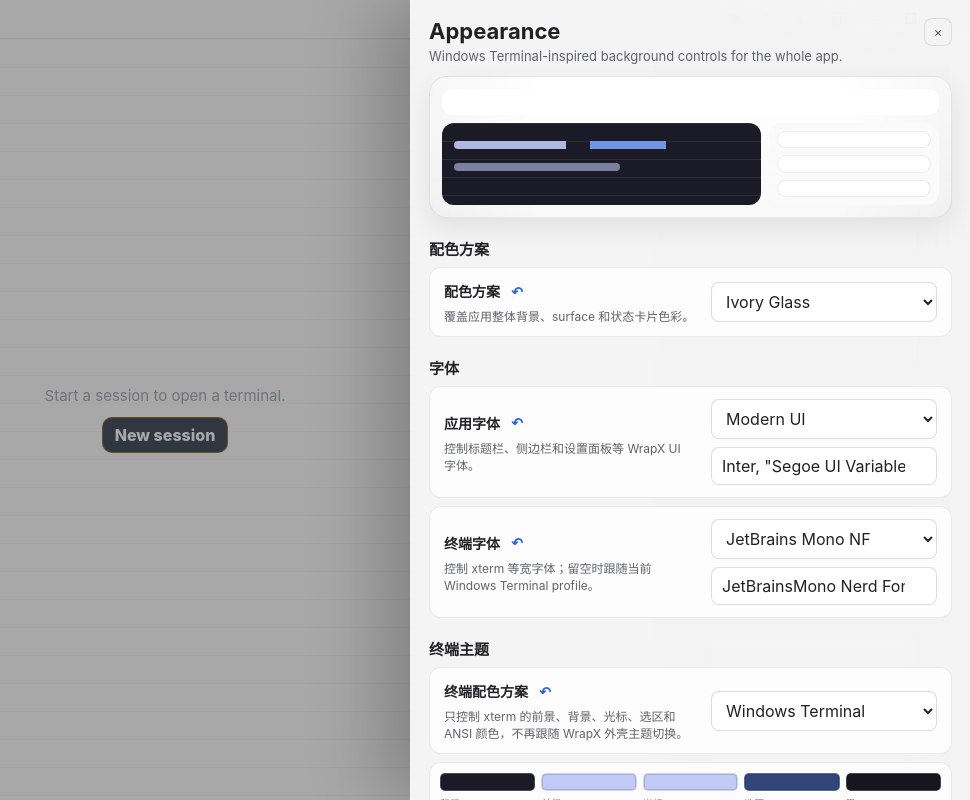
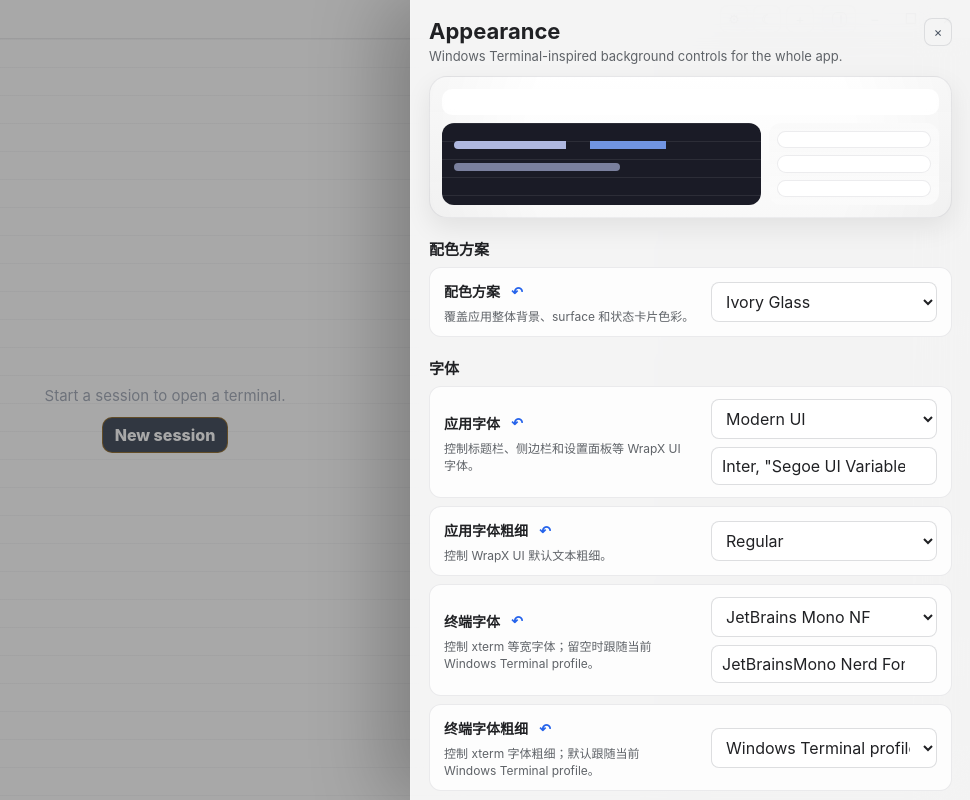
Before and after one commit to TangBo-cpu/warpX, a React (Vite) app: page / in a window 1280 px wide. Both pictures are taken after a click on the button "Open appearance settings". Shown: the whole page, without its empty margins (310-1280 px from the left). Built offline with nearby package versions, Linux system fonts and the light colour scheme.

Commit message:
增加字体粗细设置
- 增加应用字体粗细设置并应用到 WrapX UI
- 增加终端字体粗细设置并传递给 xterm
- 保留终端字体粗细跟随 Windows Terminal profile 的默认路径

Co-Authored-By: Claude Opus 4.8 <noreply@anthropic.com>

```diff
--- a/src/appearance.ts
+++ b/src/appearance.ts
@@ -60,10 +60,14 @@ export type FontOption = {
   description: string;
 };
 
+export type FontWeightOption = FontOption;
+
 export type AppearanceSettings = TerminalThemeSettings & {
   preset: AppearancePreset;
   appFontFamily: string;
+  appFontWeight: string;
   terminalFontFamily: string;
+  terminalFontWeight: string;
   intensity: number;
   backgroundImagePath?: string;
   backgroundImageFit: BackgroundImageFit;
@@ -135,6 +139,8 @@ export const APPEARANCE_STORAGE_KEY = "wrapx-appearance";
 
 export const DEFAULT_APP_FONT_FAMILY = 'Inter, "Segoe UI Variable", "Segoe UI", "Microsoft YaHei UI", "PingFang SC", system-ui, sans-serif';
 export const DEFAULT_TERMINAL_FONT_FAMILY = "JetBrainsMono Nerd Font";
+export const DEFAULT_APP_FONT_WEIGHT = "400";
+export const DEFAULT_TERMINAL_FONT_WEIGHT = "";
 
 export const APP_FONT_OPTIONS: FontOption[] = [
   {
@@ -185,6 +191,29 @@ export const TERMINAL_FONT_OPTIONS: FontOption[] = [
     label: "Windows Terminal profile",
     description: "Follow the active Windows Terminal profile font when available.",
   },
+];
+
+export const APP_FONT_WEIGHT_OPTIONS: FontWeightOption[] = [
+  { value: "300", label: "Light", description: "Lighter UI text." },
+  { value: "400", label: "Regular", description: "Default UI text weight." },
+  { value: "500", label: "Medium", description: "Slightly stronger UI text." },
+  { value: "600", label: "Semi Bold", description: "Emphasized UI text." },
+  { value: "700", label: "Bold", description: "Heavy UI text." },
+];
+
+export const TERMINAL_FONT_WEIGHT_OPTIONS: FontWeightOption[] = [
+  {
+    value: "",
+    label: "Windows Terminal profile",
+    description: "Follow the active Windows Terminal profile weight when available.",
+  },
+  { value: "normal", label: "Normal", description: "Use the terminal renderer's normal weight." },
+  { value: "bold", label: "Bold", description: "Use the terminal renderer's bold weight." },
+  { value: "300", label: "300 Light", description: "Light terminal text." },
+  { value: "400", label: "400 Regular", description: "Regular terminal text." },
+  { value: "500", label: "500 Medium", description: "Medium terminal text." },
+  { value: "600", label: "600 Semi Bold", description: "Semi-bold terminal text." },
+  { value: "700", label: "700 Bold", description: "Bold terminal text." },
 ];
 
 export const DEFAULT_TERMINAL_THEME_ID: TerminalThemeId = "windows-terminal";
@@ -347,7 +376,9 @@ export const TERMINAL_COLOR_FIELDS: Array<{
 export const DEFAULT_APPEARANCE_SETTINGS: AppearanceSettings = {
   preset: "ivory-glass",
   appFontFamily: DEFAULT_APP_FONT_FAMILY,
+  appFontWeight: DEFAULT_APP_FONT_WEIGHT,
   terminalFontFamily: DEFAULT_TERMINAL_FONT_FAMILY,
+  terminalFontWeight: DEFAULT_TERMINAL_FONT_WEIGHT,
   intensity: 0.45,
   backgroundImageFit: "cover",
   backgroundImageAlignment: "center",
@@ -634,9 +665,15 @@ export function normalizeAppearanceSettings(value: Partial<AppearanceSettings>):
   return {
     preset: isAppearancePreset(value.preset) ? value.preset : DEFAULT_APPEARANCE_SETTINGS.preset,
     appFontFamily: normalizeFontFamily(value.appFontFamily, DEFAULT_APPEARANCE_SETTINGS.appFontFamily),
+    appFontWeight: normalizeFontWeight(value.appFontWeight, DEFAULT_APPEARANCE_SETTINGS.appFontWeight),
     terminalFontFamily: normalizeFontFamily(
       value.terminalFontFamily,
       DEFAULT_APPEARANCE_SETTINGS.terminalFontFamily,
+      true,
+    ),
+    terminalFontWeight: normalizeFontWeight(
+      value.terminalFontWeight,
+      DEFAULT_APPEARANCE_SETTINGS.terminalFontWeight,
       true,
     ),
     intensity: clamp01(value.intensity, DEFAULT_APPEARANCE_SETTINGS.intensity),
@@ -777,6 +814,7 @@ export function resolveAppearanceCssVariables(
 
   return {
     "--app-font-family": settings.appFontFamily,
+    "--app-font-weight": settings.appFontWeight,
     "--terminal-font-family": terminalFontCssVariable(settings.terminalFontFamily),
     "--appearance-base-color": preset.baseColor,
     "--appearance-gradient": preset.gradient,
@@ -911,6 +949,30 @@ function normalizeFontFamily(value: unknown, fallback: string, allowEmpty = fals
   return fontFamily;
 }
 
+function normalizeFontWeight(value: unknown, fallback: string, allowEmpty = false) {
+  if (typeof value === "number" && Number.isInteger(value)) {
+    return normalizeFontWeight(String(value), fallback, allowEmpty);
+  }
+
+  if (typeof value !== "string") {
+    return fallback;
+  }
+
+  const fontWeight = value.trim().toLowerCase();
+  if (!fontWeight) {
+    return allowEmpty ? "" : fallback;
+  }
+
+  if (fontWeight === "normal" || fontWeight === "bold") {
+    return fontWeight;
+  }
+
+  const numericFontWeight = Number(fontWeight);
+  return Number.isInteger(numericFontWeight) && numericFontWeight >= 100 && numericFontWeight <= 900
+    ? String(numericFontWeight)
+    : fallback;
+}
+
 function terminalFontCssVariable(fontFamily: string) {
   return fontFamily || "var(--terminal-profile-font-family)";
 }
--- a/src/components/AppearancePanel.tsx
+++ b/src/components/AppearancePanel.tsx
@@ -12,10 +12,12 @@ import {
   APPEARANCE_PRESET_OPTIONS,
   BACKGROUND_IMAGE_ALIGNMENT_OPTIONS,
   APP_FONT_OPTIONS,
+  APP_FONT_WEIGHT_OPTIONS,
   BACKGROUND_IMAGE_FIT_OPTIONS,
   DEFAULT_APPEARANCE_SETTINGS,
   TERMINAL_COLOR_FIELDS,
   TERMINAL_FONT_OPTIONS,
+  TERMINAL_FONT_WEIGHT_OPTIONS,
   TERMINAL_THEME_OPTIONS,
   resolveTerminalThemeColors,
 } from "../appearance";
@@ -125,6 +127,18 @@ export function AppearancePanel({
           </SettingRow>
 
           <SettingRow
+            title="应用字体粗细"
+            description="控制 WrapX UI 默认文本粗细。"
+            onReset={() => onChange({ appFontWeight: DEFAULT_APPEARANCE_SETTINGS.appFontWeight })}
+          >
+            <FontWeightControl
+              options={APP_FONT_WEIGHT_OPTIONS}
+              value={settings.appFontWeight}
+              onChange={(appFontWeight) => onChange({ appFontWeight })}
+            />
+          </SettingRow>
+
+          <SettingRow
             title="终端字体"
             description="控制 xterm 等宽字体；留空时跟随当前 Windows Terminal profile。"
             onReset={() => onChange({ terminalFontFamily: DEFAULT_APPEARANCE_SETTINGS.terminalFontFamily })}
@@ -136,6 +150,18 @@ export function AppearancePanel({
               placeholder="Windows Terminal profile"
               value={settings.terminalFontFamily}
               onChange={(terminalFontFamily) => onChange({ terminalFontFamily })}
+            />
+          </SettingRow>
+
+          <SettingRow
+            title="终端字体粗细"
+            description="控制 xterm 字体粗细；默认跟随当前 Windows Terminal profile。"
+            onReset={() => onChange({ terminalFontWeight: DEFAULT_APPEARANCE_SETTINGS.terminalFontWeight })}
+          >
+            <FontWeightControl
+              options={TERMINAL_FONT_WEIGHT_OPTIONS}
+              value={settings.terminalFontWeight}
+              onChange={(terminalFontWeight) => onChange({ terminalFontWeight })}
             />
           </SettingRow>
         </div>
@@ -387,6 +413,30 @@ function FontFamilyControl({
   );
 }
 
+function FontWeightControl({
+  options,
+  value,
+  onChange,
+}: {
+  options: FontOption[];
+  value: string;
+  onChange: (value: string) => void;
+}) {
+  return (
+    <select
+      className="appearance-control"
+      value={value}
+      onChange={(event) => onChange(event.target.value)}
+    >
+      {options.map((option) => (
+        <option key={option.label} value={option.value}>
+          {option.label}
+        </option>
+      ))}
+    </select>
+  );
+}
+
 function SettingRow({ title, description, children, onReset }: SettingRowProps) {
   return (
     <div className="appearance-row">
--- a/src/components/TerminalView.tsx
+++ b/src/components/TerminalView.tsx
@@ -168,6 +168,7 @@ export function TerminalView({
   const terminalAppearanceRef = useRef<TerminalProfileAppearance | null>(null);
   const terminalThemeRef = useRef<TerminalColorTheme>(resolveTerminalThemeColors(appearance));
   const terminalFontFamilyRef = useRef(appearance.terminalFontFamily);
+  const terminalFontWeightRef = useRef(appearance.terminalFontWeight);
   const hasBackgroundImageRef = useRef(hasBackgroundImage);
   const appCloseInProgressRef = useRef(false);
   const closedSessionIdsRef = useRef(new Set<string>());
@@ -207,6 +208,7 @@ export function TerminalView({
     terminalAppearanceRef.current = terminalAppearance;
     terminalThemeRef.current = resolvedTerminalTheme;
     terminalFontFamilyRef.current = appearance.terminalFontFamily;
+    terminalFontWeightRef.current = appearance.terminalFontWeight;
     hasBackgroundImageRef.current = hasBackgroundImage;
 
     terminalRuntimesRef.current.forEach(({ terminal }) => {
@@ -215,6 +217,7 @@ export function TerminalView({
         terminalAppearance,
         resolvedTerminalTheme,
         appearance.terminalFontFamily,
+        appearance.terminalFontWeight,
         hasBackgroundImage,
       );
     });
@@ -473,6 +476,7 @@ export function TerminalView({
             terminalAppearanceRef.current,
             terminalThemeRef.current,
             terminalFontFamilyRef.current,
+            terminalFontWeightRef.current,
             hasBackgroundImageRef.current,
             () => canWriteToSession(sessionId),
           );
@@ -1041,6 +1045,7 @@ function createTerminal(
   appearance: TerminalProfileAppearance | null,
   theme: TerminalColorTheme,
   configuredFontFamily: string,
+  configuredFontWeight: string,
   hasBackgroundImage: boolean,
   canWrite: () => boolean,
 ) {
@@ -1051,7 +1056,7 @@ function createTerminal(
     convertEol: true,
     fontFamily: formatTerminalFontFamily(configuredFontFamily, appearance?.fontFamily),
     fontSize: terminalFontSize(appearance?.fontSize),
-    fontWeight: terminalFontWeight(appearance?.fontWeight),
+    fontWeight: terminalFontWeight(configuredFontWeight, appearance?.fontWeight),
     lineHeight: terminalLineHeight(appearance?.lineHeight),
     scrollback: 10_000,
     theme: terminalTheme(theme, hasBackgroundImage),
@@ -1082,12 +1087,13 @@ function applyTerminalAppearance(
   appearance: TerminalProfileAppearance | null,
   theme: TerminalColorTheme,
   configuredFontFamily: string,
+  configuredFontWeight: string,
   hasBackgroundImage: boolean,
 ) {
   terminal.options.theme = terminalTheme(theme, hasBackgroundImage);
   terminal.options.fontFamily = formatTerminalFontFamily(configuredFontFamily, appearance?.fontFamily);
   terminal.options.fontSize = terminalFontSize(appearance?.fontSize);
-  terminal.options.fontWeight = terminalFontWeight(appearance?.fontWeight);
+  terminal.options.fontWeight = terminalFontWeight(configuredFontWeight, appearance?.fontWeight);
   terminal.options.lineHeight = terminalLineHeight(appearance?.lineHeight);
 }
 
@@ -1116,7 +1122,8 @@ function terminalLineHeight(lineHeight?: number) {
     : DEFAULT_TERMINAL_LINE_HEIGHT;
 }
 
-function terminalFontWeight(fontWeight?: string): TerminalFontWeight {
+function terminalFontWeight(configuredFontWeight: string, profileFontWeight?: string): TerminalFontWeight {
+  const fontWeight = configuredFontWeight.trim() || profileFontWeight;
   if (!fontWeight) {
     return undefined;
   }
--- a/src/styles.css
+++ b/src/styles.css
@@ -30,6 +30,7 @@ body {
 
 .app-shell {
   --app-font-family: Inter, "Segoe UI Variable", "Segoe UI", "Microsoft YaHei UI", "PingFang SC", system-ui, sans-serif;
+  --app-font-weight: 400;
   --terminal-profile-font-family: "JetBrainsMono Nerd Font";
   --terminal-font-family: "JetBrainsMono Nerd Font";
   --surface-app: #ffffff;
@@ -152,6 +153,7 @@ body {
   background: var(--app-background);
   color-scheme: light;
   font-family: var(--app-font-family);
+  font-weight: var(--app-font-weight);
 }
 
 .app-shell[data-theme="dark"] {
```
